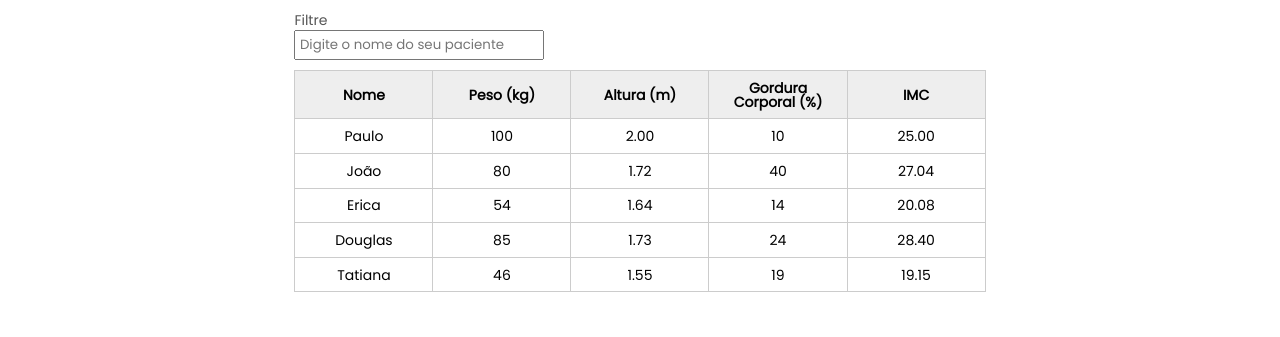
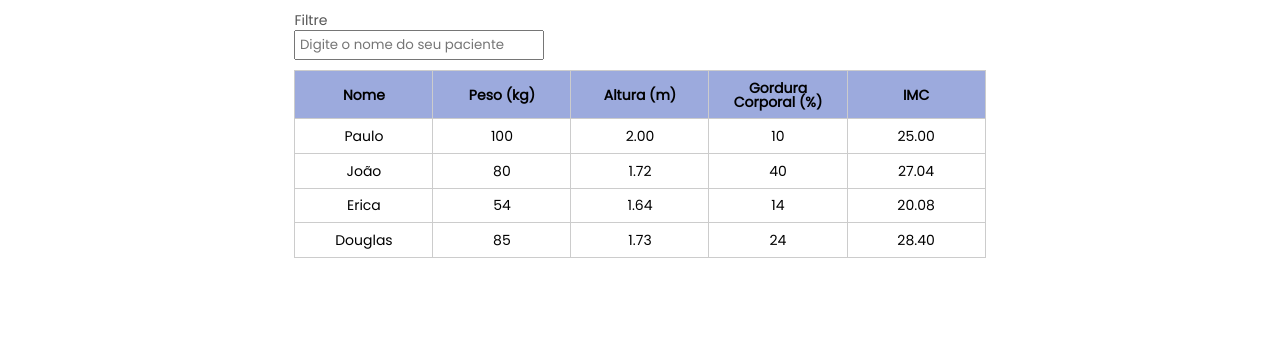
Before and after one commit to lucasroqe/NutriTable, a plain HTML site: page index.html in a window 1280 px wide. Shown: the part 138-475 px from the top of the page. Drawn offline with Linux system fonts and the light colour scheme.

Commit message:
Atualiza projeto

```diff
--- a/css/index.css
+++ b/css/index.css
@@ -52,7 +52,7 @@ nav {
 
 .container{
 	width: 60%;
-	height: 100%;
+	height: 20%;
 	margin: 0 auto;
 }
 
@@ -85,7 +85,7 @@ td, th {
 
 th{
 	font-weight: bold;
-	background-color: #EEE;
+	background-color: #9caadd;
 	vertical-align: middle;
 
 }
--- a/index.html
+++ b/index.html
@@ -73,13 +73,6 @@
 						<td class="info-gordura">24</td>
 						<td class="info-imc">0</td>
 					</tr>
-					<tr class="paciente">
-						<td class="info-nome">Tatiana</td>
-						<td class="info-peso">46</td>
-						<td class="info-altura">1.55</td>
-						<td class="info-gordura">19</td>
-						<td class="info-imc">0</td>
-					</tr>
 				</tbody>
 			</table>
 
```
Also changed, not shown: js/calcula-imc.js (+0 -29 lines), js/remover-paciente.js (+0 -12 lines), js/form.js (line endings or trailing spaces).
